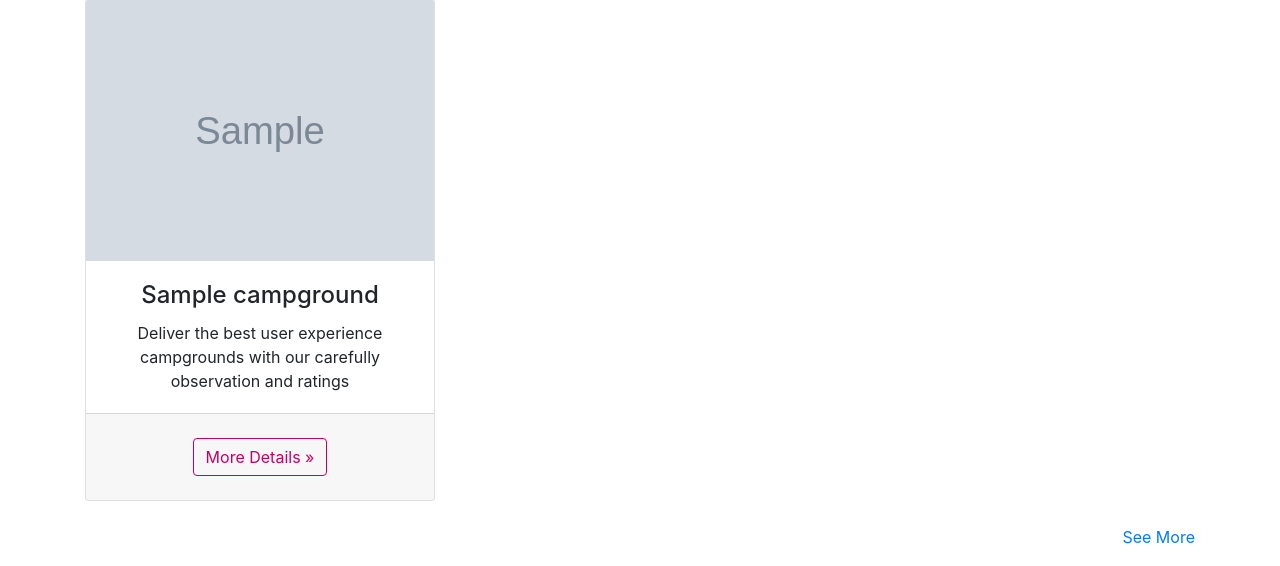
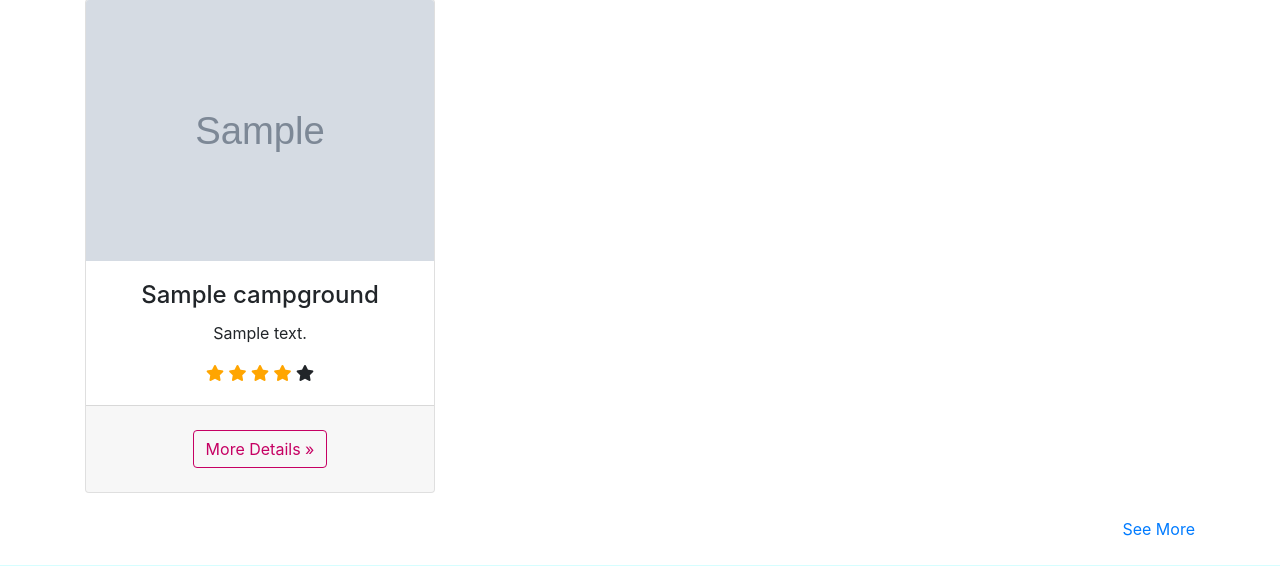
Before and after one commit to Hoang-Minh/YelpCamp, a Node server app: page / in a window 1280 px wide. Shown: the part 545-1111 px from the top of the page. Run offline with Node 20, Linux system fonts and the light colour scheme; tables that the repository leaves empty hold one stand-in row (values such as "Sample post"); grey boxes marked "Sample" are stand-in pictures; some libraries are stand-ins or nearby versions.

Commit message:
display star ratings

```diff
--- a/public/stylesheets/landing.css
+++ b/public/stylesheets/landing.css
@@ -20,3 +20,7 @@ body {
   /* background: url("https://images.unsplash.com/photo-1566041510394-cf7c8fe21800?ixlib=rb-1.2.1&ixid=eyJhcHBfaWQiOjEyMDd9&auto=format&fit=crop&w=934&q=80") repeat-x center; */
   background-color: #d6feff;
 }
+
+.star-checked {
+  color: orange;
+}
--- a/views/landing.ejs
+++ b/views/landing.ejs
@@ -72,11 +72,15 @@
               <img class="card-img-top" src="<%= randomCampground.image.url%>" alt="Design">
               <div class="card-body">
                 <h4 class="card-title"><%= randomCampground.name %></h4>
-                <%if(randomCampground.reviews.length == 0) {%>
+                <p><%= randomCampground.description %></p>
+                <%if(randomCampground.rating === 0) {%>
                   <p class="card-text"><em>No Reviews yet</em></p>
                 <%} else {%>
-                <p class="card-text">Deliver the best user experience campgrounds
-                  with our carefully observation and ratings</p>
+                  <span class="fa fa-star star-checked"></span>
+                  <span class="fa fa-star <% if (randomCampground.rating > 1.5) { %> star-checked <% } %>"></span>
+                  <span class="fa fa-star <% if (randomCampground.rating > 2.5) { %> star-checked <% } %>"></span>
+                  <span class="fa fa-star <% if (randomCampground.rating > 3.5) { %> star-checked <% } %>"></span>
+                  <span class="fa fa-star <% if (randomCampground.rating > 4.5) { %> star-checked <% } %>"></span>
                 <%}%>
               </div>
               <div class="card-footer py-4">
```
